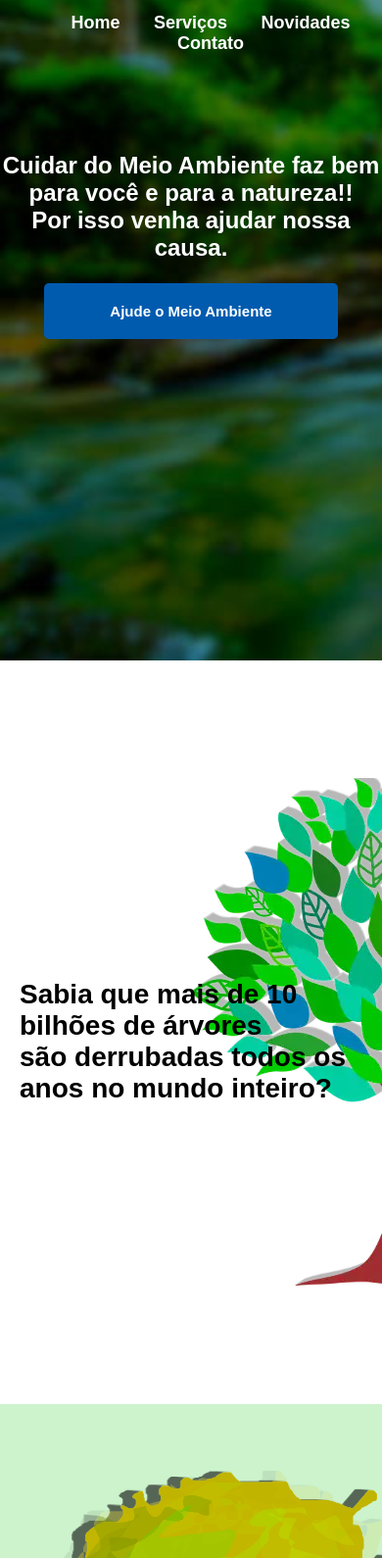
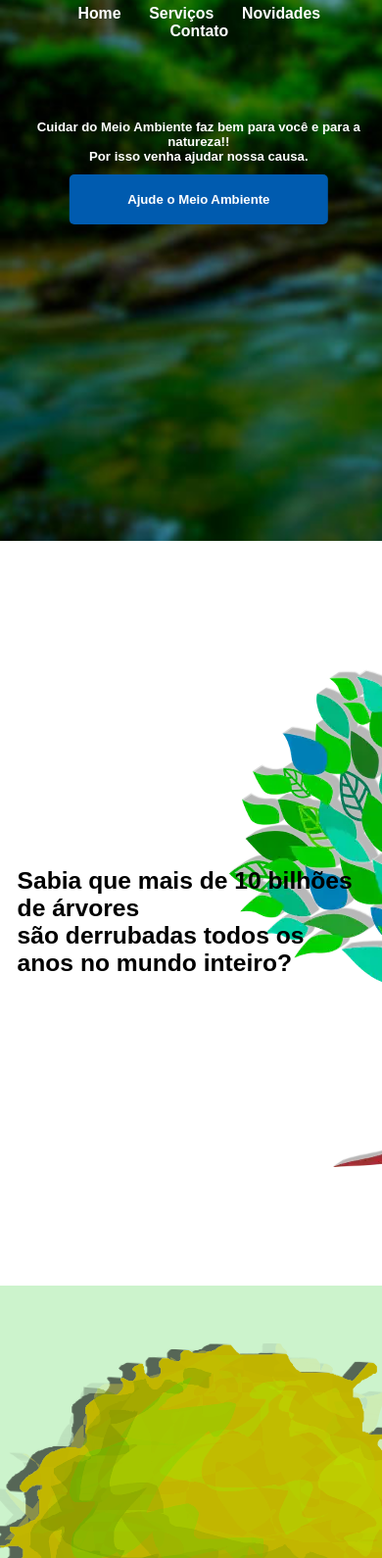
Before and after one commit to pedrohenriquebraga/green-force, a plain HTML site: page index.html in a window 390 px wide. Shown: the part 81-1671 px from the top of the page at 98% size. Drawn offline with Linux system fonts and the light colour scheme.

Commit message:
responsive

```diff
--- a/index.html
+++ b/index.html
@@ -3,7 +3,7 @@
 <head>
     <meta charset="UTF-8">
     <meta name="viewport" content="width=device-width, initial-scale=1.0">
-    <title>Test</title>
+    <title>Green Force</title>
     <link rel="stylesheet" href="style.css">
 </head>
 <body>
@@ -12,10 +12,10 @@
             <h1>Green Force</h1>
             <nav>
                 <ul>
-                    <li><a href="">Home</a></li>
-                    <li><a href="">Serviços</a></li>
-                    <li><a href="">Novidades</a></li>
-                    <li><a href="">Contato</a></li>
+                    <li><a href="#">Home</a></li>
+                    <li><a href="#">Serviços</a></li>
+                    <li><a href="#">Novidades</a></li>
+                    <li><a href="#">Contato</a></li>
                 </ul>
         </section>
         </nav>
@@ -37,9 +37,11 @@
     <aside>
         <section id="slider">
             <h3>O desmatamento da Amazônia aumenta a cada ano.</h3>
-            <img class="slide selecionada" src="imagens/desmatamento-I.jpg" alt="Grande área da Amazônia desmatada">
-            <img class="slide" src="imagens/desmatamento-II.jpg" alt="Grande área da Amazônia desmatada">
-            <img class="slide" src="imagens/desmatamento-III.webp" alt="Grande área da Amazônia desmatada">
+            <section id="slide">
+                <img class="slide selecionada" src="imagens/desmatamento-I.jpg" alt="Grande área da Amazônia desmatada">
+                <img class="slide" src="imagens/desmatamento-II.jpg" alt="Grande área da Amazônia desmatada">
+                <img class="slide" src="imagens/desmatamento-III.webp" alt="Grande área da Amazônia desmatada">
+            </section>
         </section>
     </aside>
 
--- a/style.css
+++ b/style.css
@@ -1,29 +1,28 @@
+html {
+    font-size: 62.5%;
+}
+
 body {
     margin: 0;
     font-family: Arial, Helvetica, sans-serif;
 }
 
 header {
+    display: flex;
+    align-items: center;
+    align-content: center;
+    text-align: center;
+    flex-direction: column;
     width: 100%;
     height: 90vh;
     background: url(imagens/paisagem.jpg) no-repeat;
     background-size: cover;
 }
 
-header #navegacao {
-    padding-top: 1px;
-    margin-top: -5px;
-}
-
 header #navegacao h1 {
-    font-size: 35px;
+    font-size: 3.5rem;
     color: white;
     font-family: 'Courier New', Courier, monospace;
-    text-align: center;
-}
-
-header #navegacao nav {
-    text-align: center;
 }
 
 header #navegacao li {
@@ -31,36 +30,35 @@ header #navegacao li {
     list-style: none;
 }
 
-header #navegacao li a {
-    font-size: 18px;
+header #navegacao ul li a {
+    font-size: 1.8rem;
     font-weight: bolder;
     color: white;
     text-decoration: none;
-    padding: 15px;
-    text-align: center;
+    padding: 1.5rem;
     transition: 200ms;
 }
 
-header #navegacao li a:hover {
+header #navegacao ul li a:hover {
     color: #00ff00;
 }
 
 header #ajude {
     color: white;
-    text-align: center;
-    margin-top: 100px;
+    margin: auto;
+    margin-top: 7.0rem;
+    transform: translateX(5%);
 }
 
 header #ajude button {
     color: white;
     font-weight: bolder;
-    font-size: 15px;
-    width: 300px;
-    padding: 20px;
+    font-size: 1.5rem;
+    width: 30.0rem;
+    padding: 2.0rem;
     border: none;
     border-radius: 5px;
     background-color: #005baf;
-    margin-top: 2px;
     transition: 200ms;
 }
 
@@ -77,14 +75,14 @@ article #derrubadas {
     width: 100%;
     height: 90vh;
     background: url(imagens/arvore.webp) no-repeat;
-    background-position: 50vw;
-    font-size: 28px;
+    background-position: 60vw;
+    font-size: 2.8rem;
     font-weight: bold;
 }
 
 article #derrubadas p {
     text-align: left;
-    padding: 20px;
+    padding: 2.0rem;
     padding-bottom: 0;
     color: black;
 }
@@ -99,16 +97,16 @@ article #plantadas {
     width: 100%;
     height: 90vh;
     background: url(imagens/vaso-arvore.png) #00c40033 no-repeat;
-    background-position-y: 8vh;
+    background-position-y: 7vh;
     font-weight: bold;
 }
 
 article #plantadas p {
     text-align: left;
-    font-size: 35px;
+    font-size: 3.5rem;
     margin: auto;
     margin-left: 40%;
-    font-size: 30px;
+    font-size: 3.0rem;
 }
 
 aside #slider {
@@ -117,7 +115,7 @@ aside #slider {
     align-items: center;
     align-content: center;
     flex-direction: column;
-    font-size: 25px;
+    font-size: 2.5rem;
     width: 100%;
     height: 90vh;
     background: url(imagens/desmatamento-IV.jpg) no-repeat;
@@ -125,20 +123,49 @@ aside #slider {
     position: relative;
 }
 
-aside #slider .slide {
+
+aside #slider #slide {
+    display: flex;
+    align-items: center;
+    align-content: center;
+    flex-direction: column;
+}
+
+aside #slider #slide .slide {
+    width: 80%;
+    height: 70vh;
     transition: opacity 600ms;
     margin: auto;
-    margin-top: 85px;
     opacity: 0;
     position: absolute;
     object-fit: cover;
-    width: 60%;
-    min-width: 320px;
-    height: 70vh;
     border: 2px solid #00ff00;
     text-align: center;
 }
 
-aside #slider .slide.selecionada {
+aside #slider #slide .slide.selecionada {
     opacity: 1;
 }
+
+@media (max-width: 745px) {
+
+    html {
+        font-size: 55%;
+    }
+    header {
+        height: 75vh;
+    }
+
+    header #navegacao {
+        transform: translateX(-3%);
+    }
+
+    header #ajude {
+        margin-top: 7.0rem;
+        transform: translateX(2%);
+    }
+
+    #slider h3 {
+        font-size: 18px;
+    }
+}
```
